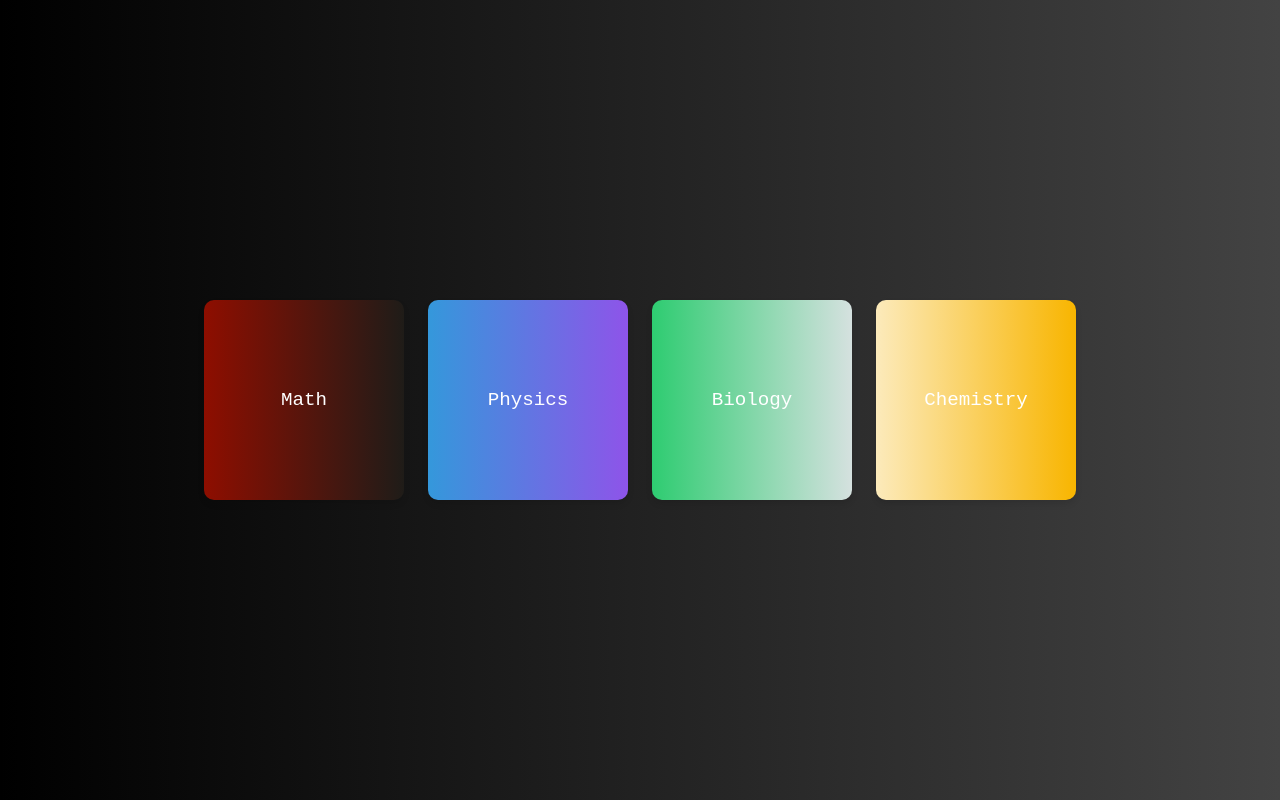
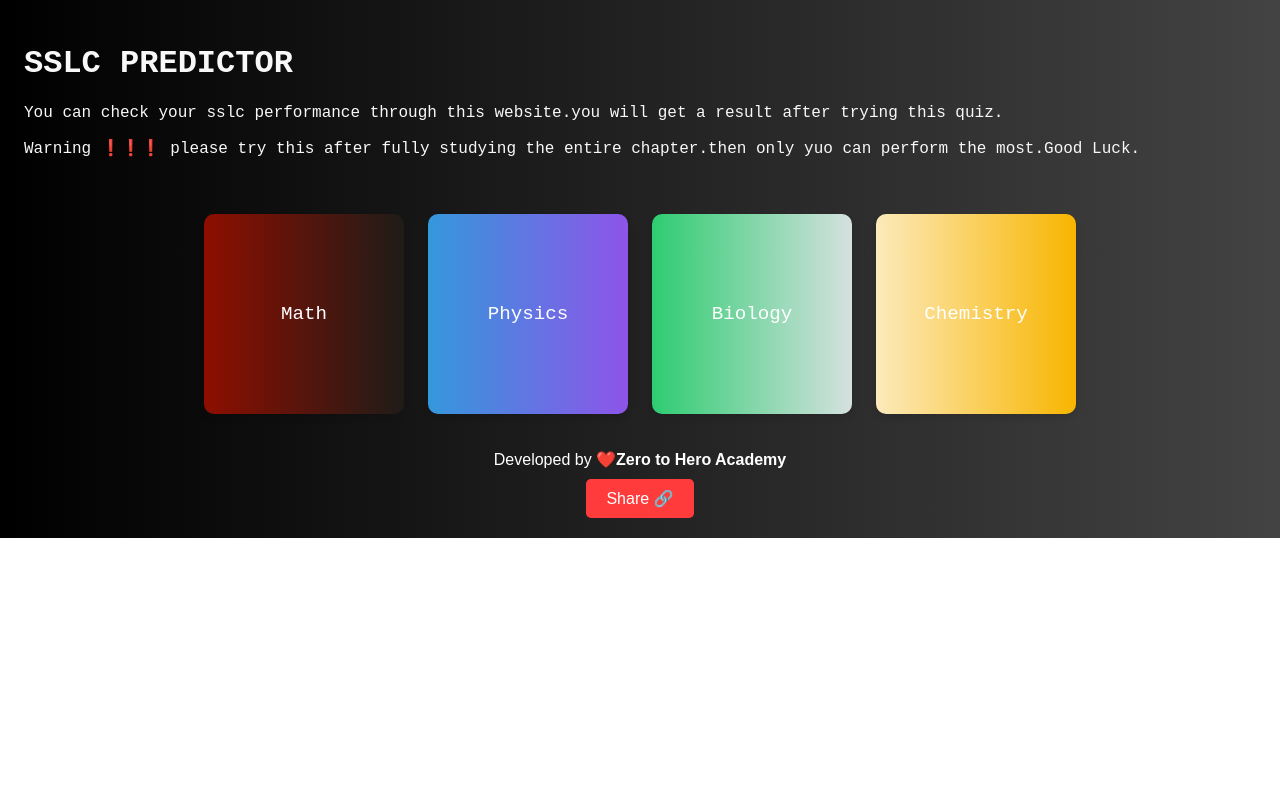
Before and after one commit to naveedmojo/SSLC-PREDICTOR, a React (Vite) app in the folder sslc-predictor/: page / in a window 1280 px wide. Built offline with nearby package versions, Linux system fonts and the light colour scheme.

Commit message:
2nd commit

```diff
--- a/sslc-predictor/src/HomePage.css
+++ b/sslc-predictor/src/HomePage.css
@@ -5,6 +5,8 @@ body {
   margin: 0;
   font-family: monospace, sans-serif;
   box-sizing: border-box;
+  padding: 0;
+  overflow-x: hidden;
 }
 
 /* Ensure all elements use border-box for sizing */
@@ -22,10 +24,18 @@ body {
   align-items: center; /* Center items vertically */
   gap: 1.5rem; /* Space between cards */
   width: 100vw; /* Full width of the viewport */
-  height: 100vh; /* Full height of the viewport */
+  height: auto; /* Full height of the viewport */
   transition: background 0.5s ease; /* Smooth transition for background change */
   padding: 1rem; /* Add padding to prevent cards from touching edges */
   box-sizing: border-box; /* Ensure padding doesn’t add extra width */
+  overflow: hidden; /* Prevent overflow */
+}
+
+.title {
+  height: auto;
+  color: #f8f8f8;
+  margin: 0;
+  padding: 1.5rem;
 }
 
 /* Card styling */
@@ -37,7 +47,8 @@ body {
   transition: transform 0.3s ease, box-shadow 0.3s ease;
   box-shadow: 0 4px 6px rgba(0, 0, 0, 0.1);
   cursor: pointer;
-  width: 200px; /* Fixed width */
+  width: 100%; /* Set to 100% for responsiveness */
+  max-width: 200px; /* Maximum width */
   height: 200px; /* Fixed height */
   display: flex; /* Flexbox for centering content */
   flex-direction: column; /* Column direction to center content vertically */
@@ -52,23 +63,66 @@ body {
   box-shadow: 0 8px 16px rgba(0, 0, 0, 0.3);
 }
 
+.footer {
+  text-align: center;
+  padding: 20px;
+  background-color: #f8f8f8;
+  font-family: Arial, sans-serif;
+  color: white;
+  width: 100%;
+  bottom: 0;
+}
+
+.footer p {
+  margin: 0;
+  font-size: 16px;
+}
+
+.share-btn {
+  margin-top: 10px;
+  padding: 10px 20px;
+  background-color: #ff3b3b;
+  color: white;
+  border: none;
+  border-radius: 5px;
+  cursor: pointer;
+  font-size: 16px;
+  transition: background-color 0.3s ease, font-size 0.3s ease;
+}
+
+.share-btn:hover {
+  background-color: #ff1f1f;
+}
+
+/* Responsive styling for mobile devices */
+@media (max-width: 600px) {
+  .share-btn {
+    font-size: 14px;
+    padding: 8px 16px;
+  }
+
+  .footer p {
+    font-size: 14px;
+  }
+}
+
 /* Responsive adjustments */
 @media (max-width: 768px) {
   .card {
-    width: 200px; /* Fixed width for mobile */
-    height: 200px; /* Fixed height for mobile */
+    width: 100%; /* Full width for mobile */
+    max-width: 250px; /* Ensure cards are not too wide */
+  }
+  .cards {
+    flex-direction: column; /* Stack cards vertically */
+    align-items: center; /* Center cards horizontally */
+    height: auto; /* Remove fixed height */
   }
 }
 
 @media (max-width: 480px) {
-  .cards {
-    flex-direction: column; /* Stack cards vertically */
-    align-items: center; /* Center cards horizontally */
-    height: 100vh; /* Ensure the height is full viewport height */
-  }
-
   .card {
-    width: 200px; /* Ensure card width is 200px */
+    width: 100%; /* Full width for smaller screens */
+    max-width: 250px; /* Ensure card width is 250px */
     height: 200px; /* Ensure card height is 200px */
   }
 }
--- a/sslc-predictor/src/HomePage.jsx
+++ b/sslc-predictor/src/HomePage.jsx
@@ -3,7 +3,9 @@ import "./HomePage.css"; // Import the CSS file
 
 const HomePage = () => {
   const [hoveredGradient, setHoveredGradient] = useState(""); // State for hovered gradient
-
+  const shareContent = () => {
+    console.log("shared");
+  };
   const subjects = [
     {
       name: "Math",
@@ -26,6 +28,23 @@ const HomePage = () => {
   return (
     <>
       <div
+        style={{
+          background:
+            hoveredGradient || "linear-gradient(to right, #000000, #434343)", // Default background when no card is hovered
+        }}
+        className="title"
+      >
+        <h1>SSLC PREDICTOR</h1>
+        <p>
+          You can check your sslc performance through this website.you will get
+          a result after trying this quiz.
+        </p>
+        <p>
+          Warning ❗❗❗ please try this after fully studying the entire
+          chapter.then only yuo can perform the most.Good Luck.
+        </p>
+      </div>
+      <div
         className="cards"
         style={{
           background:
@@ -44,6 +63,21 @@ const HomePage = () => {
           </div>
         ))}
       </div>
+      <footer
+        style={{
+          background:
+            hoveredGradient || "linear-gradient(to right, #000000, #434343)", // Default background when no card is hovered
+        }}
+        className="footer"
+      >
+        <p>
+          Developed by ❤️
+          <strong>Zero to Hero Academy</strong>
+        </p>
+        <button className="share-btn" onClick={shareContent}>
+          Share 🔗
+        </button>
+      </footer>
     </>
   );
 };
```
